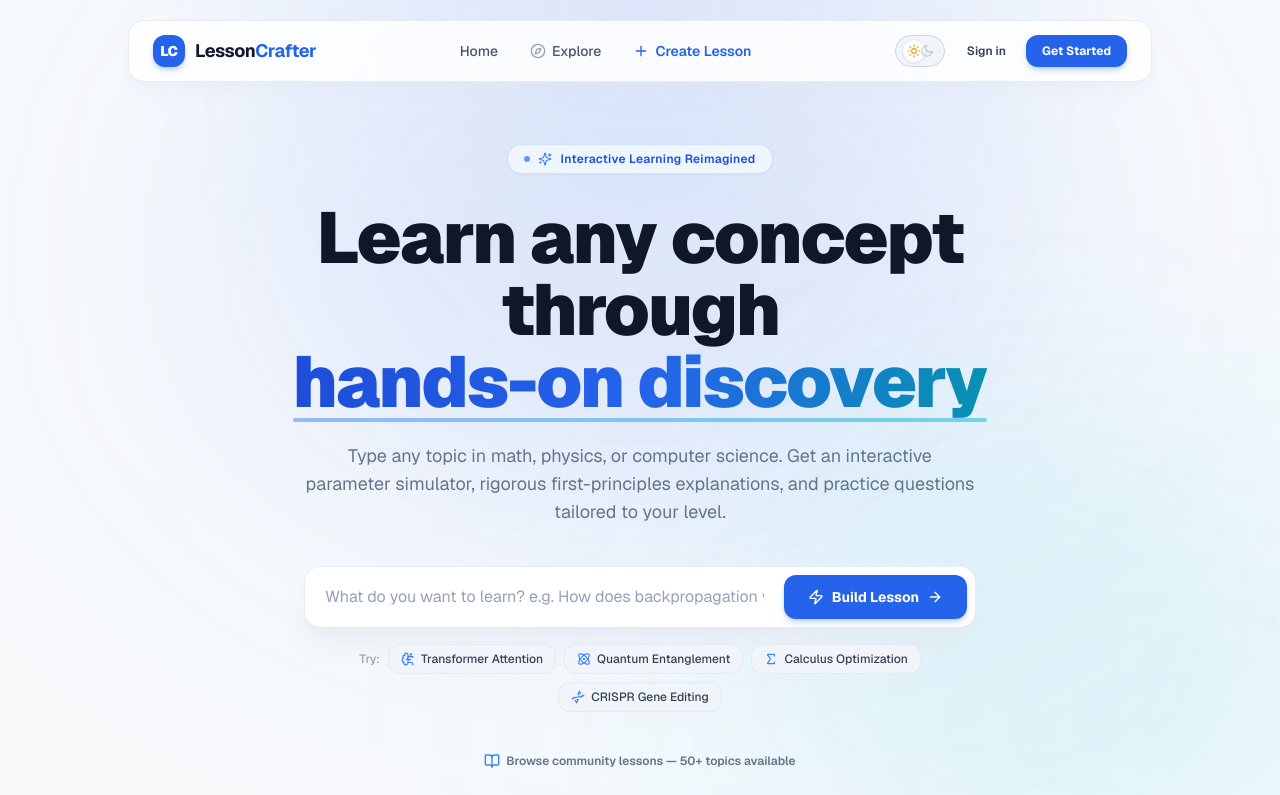
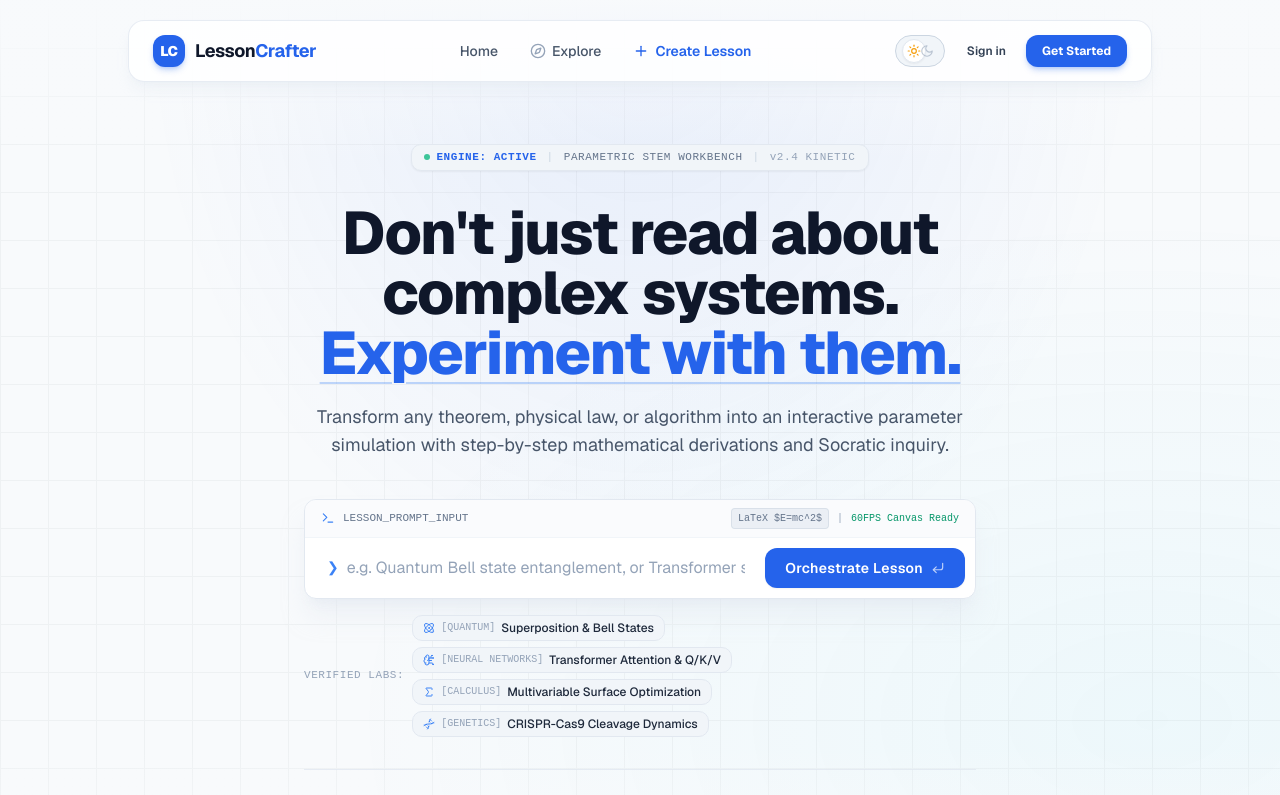
Before and after one commit to girishkhanna1105/lessonCrafter, a Next.js app in the folder lessoncrafter/: page / in a window 1280 px wide. Shown: the top 795 px of the page. Built offline with nearby package versions, Linux system fonts and the light colour scheme.

Commit message:
hero section improvement started minor tweeks left

```diff
--- a/lessoncrafter/components/HeroSection.tsx
+++ b/lessoncrafter/components/HeroSection.tsx
@@ -1,14 +1,46 @@
 "use client";
 
-import { useState, useEffect } from "react";
+import { useState } from "react";
 import { useRouter } from "next/navigation";
-import { ArrowRight, Sparkles, BookOpen, Zap, Atom, BrainCircuit, Sigma, Dna } from "lucide-react";
+import {
+  ArrowRight,
+  Terminal,
+  Atom,
+  BrainCircuit,
+  Sigma,
+  Dna,
+  Sliders,
+  BookOpen,
+  Compass,
+  CornerDownLeft,
+  CheckCircle2
+} from "lucide-react";
 
 const POPULAR_TOPICS = [
-  { label: "Transformer Attention", prompt: "Transformers: Self-Attention Mechanics & Q/K/V Matrices", icon: BrainCircuit },
-  { label: "Quantum Entanglement", prompt: "Quantum Computing: Superposition, Entanglement & Bell States", icon: Atom },
-  { label: "Calculus Optimization", prompt: "Calculus: Multivariable Optimization & Lagrange Multipliers", icon: Sigma },
-  { label: "CRISPR Gene Editing", prompt: "CRISPR-Cas9: Gene Editing Mechanism & Applications", icon: Dna },
+  {
+    domain: "QUANTUM",
+    label: "Superposition & Bell States",
+    prompt: "Quantum Computing: Superposition, Entanglement & Bell States with real-time state vector collapse",
+    icon: Atom
+  },
+  {
+    domain: "NEURAL NETWORKS",
+    label: "Transformer Attention & Q/K/V",
+    prompt: "Transformers: Scaled Dot-Product Self-Attention Mechanics & Q/K/V Projection Matrices",
+    icon: BrainCircuit
+  },
+  {
+    domain: "CALCULUS",
+    label: "Multivariable Surface Optimization",
+    prompt: "Calculus: Multivariable Optimization, Hessian Matrices & Lagrange Multipliers",
+    icon: Sigma
+  },
+  {
+    domain: "GENETICS",
+    label: "CRISPR-Cas9 Cleavage Dynamics",
+    prompt: "CRISPR-Cas9: Molecular Cleavage Mechanism, PAM Recognition & Double-Strand Repair",
+    icon: Dna
+  },
 ];
 
 export default function HeroSection() {
@@ -24,78 +56,107 @@ export default function HeroSection() {
   };
 
   return (
-    <section className="relative flex flex-col items-center justify-center min-h-[92vh] pt-32 sm:pt-36 pb-16 px-4 overflow-hidden">
+    <section className="relative flex flex-col items-center justify-center min-h-[92vh] pt-32 sm:pt-36 pb-20 px-4 overflow-hidden">
 
-      {/* ── Background depth ── */}
-      <div className="absolute inset-0 pointer-events-none">
-        {/* Primary cobalt top glow */}
-        <div className="absolute top-0 left-1/2 -translate-x-1/2 w-[900px] h-[500px] bg-cobalt-600/[0.09] dark:bg-cobalt-500/[0.14] rounded-full blur-[150px] animate-glow" />
-        {/* Cyan bottom-right accent */}
-        <div className="absolute bottom-0 right-0 w-[500px] h-[400px] bg-marine-500/[0.07] dark:bg-marine-500/[0.1] rounded-full blur-[120px]" style={{ animation: "glow-pulse 5s ease-in-out 1.5s infinite" }} />
-        {/* Dot grid */}
+      {/* ── Precision Technical Grid Background (Replaces AI blur blobs) ── */}
+      <div className="absolute inset-0 pointer-events-none select-none">
+        {/* Subtle structural grid lines */}
         <div
-          className="absolute inset-0 opacity-[0.025] dark:opacity-[0.04]"
+          className="absolute inset-0 opacity-[0.035] dark:opacity-[0.06]"
           style={{
-            backgroundImage: "radial-gradient(circle, #2563eb 1px, transparent 1px)",
-            backgroundSize: "32px 32px",
+            backgroundImage: `
+              linear-gradient(to right, currentColor 1px, transparent 1px),
+              linear-gradient(to bottom, currentColor 1px, transparent 1px)
+            `,
+            backgroundSize: "48px 48px"
           }}
         />
+        {/* Top subtle vignette */}
+        <div className="absolute inset-x-0 top-0 h-40 bg-gradient-to-b from-background to-transparent" />
+        {/* Bottom subtle vignette */}
+        <div className="absolute inset-x-0 bottom-0 h-40 bg-gradient-to-t from-background to-transparent" />
       </div>
 
-      {/* ── Main Content ── */}
-      <div className="text-center max-w-4xl mx-auto relative z-10">
+      {/* ── Main Technical Stage ── */}
+      <div className="max-w-4xl w-full mx-auto relative z-10 text-center flex flex-col items-center">
 
-        {/* Badge pill */}
-        <div className="inline-flex items-center gap-2 px-4 py-1.5 rounded-full bg-cobalt-50 dark:bg-cobalt-950/50 border border-cobalt-200/70 dark:border-cobalt-800/60 shadow-sm mb-7 animate-slide-up delay-0">
-          <span className="w-1.5 h-1.5 rounded-full bg-cobalt-500 animate-pulse" />
-          <Sparkles className="w-3.5 h-3.5 text-cobalt-500" />
-          <span className="text-xs font-semibold text-cobalt-700 dark:text-cobalt-300 tracking-wide">
-            Interactive Learning Reimagined
+        {/* 1. Precision Status Strip (No generic glowing pill with sparkles) */}
+        <div className="inline-flex items-center gap-2.5 px-3 py-1 rounded-md bg-slate-100 dark:bg-slate-900/90 border border-slate-200 dark:border-white/[0.08] font-mono text-[11px] tracking-wider text-slate-600 dark:text-slate-300 shadow-sm mb-8 animate-slide-up">
+          <span className="flex items-center gap-1.5 font-semibold text-cobalt-600 dark:text-cobalt-400">
+            <span className="w-1.5 h-1.5 rounded-full bg-emerald-500 animate-pulse" />
+            ENGINE: ACTIVE
           </span>
+          <span className="text-slate-300 dark:text-slate-700">|</span>
+          <span className="text-slate-500 dark:text-slate-400">PARAMETRIC STEM WORKBENCH</span>
+          <span className="text-slate-300 dark:text-slate-700">|</span>
+          <span className="text-slate-400 dark:text-slate-500 hidden sm:inline">v2.4 KINETIC</span>
         </div>
 
-        {/* Headline */}
-        <h1 className="text-5xl sm:text-6xl md:text-7xl font-black tracking-tight text-slate-900 dark:text-white leading-[1.07] mb-6 animate-slide-up delay-100">
-          Learn any concept through{" "}
-          <br className="hidden sm:block" />
-          <span className="relative inline-block">
-            <span className="text-gradient">hands-on discovery</span>
-            <span className="absolute -bottom-1 left-0 w-full h-1 bg-gradient-to-r from-cobalt-500 to-marine-500 rounded-full opacity-50" />
+        {/* 2. Authoritative Headline (High-contrast, crisp typographical scale) */}
+        <h1 className="text-4xl sm:text-5xl md:text-6xl font-extrabold tracking-tight text-slate-900 dark:text-white leading-[1.1] mb-5 max-w-3xl animate-slide-up delay-100">
+          Don't just read about complex systems.{" "}
+          <span className="text-cobalt-600 dark:text-cobalt-400 underline decoration-cobalt-500/30 decoration-2 underline-offset-8">
+            Experiment with them.
           </span>
         </h1>
 
-        <p className="mb-10 max-w-2xl mx-auto text-base sm:text-lg text-slate-500 dark:text-slate-400 font-normal leading-relaxed animate-slide-up delay-200">
-          Type any topic in math, physics, or computer science. Get an interactive
-          parameter simulator, rigorous first-principles explanations, and practice
-          questions tailored to your level.
+        {/* 3. Serious, grounded subtitle */}
+        <p className="max-w-2xl mx-auto text-base sm:text-lg text-slate-600 dark:text-slate-300 font-normal leading-relaxed mb-10 animate-slide-up delay-200">
+          Transform any theorem, physical law, or algorithm into an interactive
+          parameter simulation with step-by-step mathematical derivations and Socratic inquiry.
         </p>
 
-        {/* ── Big input bar ── */}
-        <div className="max-w-2xl mx-auto mb-10 animate-slide-up delay-300">
+        {/* 4. The Instrument Command Console (Replaces generic search box) */}
+        <div className="w-full max-w-2xl mx-auto mb-8 animate-slide-up delay-300 text-left">
+          <div className="bg-white dark:bg-[#0c111c] border border-slate-200 dark:border-white/[0.1] rounded-xl shadow-xl shadow-slate-200/50 dark:shadow-none overflow-hidden transition-all focus-within:border-cobalt-500/80 focus-within:ring-1 focus-within:ring-cobalt-500/30">
+
+            {/* Console Header Bar */}
+            <div className="flex items-center justify-between px-4 py-2 border-b border-slate-100 dark:border-white/[0.06] bg-slate-50/70 dark:bg-slate-900/40 text-[11px] font-mono text-slate-500 dark:text-slate-400 select-none">
+              <div className="flex items-center gap-2">
+                <Terminal className="w-3.5 h-3.5 text-cobalt-500" />
+                <span>LESSON_PROMPT_INPUT</span>
+              </div>
+              <div className="flex items-center gap-2 text-[10px]">
+                <span className="px-1.5 py-0.5 rounded bg-slate-200/60 dark:bg-white/[0.05] border border-slate-300/60 dark:border-white/[0.08]">
+                  LaTeX $E=mc^2$
+                </span>
+                <span className="text-slate-400 dark:text-slate-600 hidden sm:inline">|</span>
+                <span className="text-emerald-600 dark:text-emerald-400 hidden sm:inline">60FPS Canvas Ready</span>
+              </div>
+            </div>
+
+            {/* Prompt Input Form */}
             <form
               onSubmit={(e) => { e.preventDefault(); handleCreate(); }}
-            className="flex items-stretch bg-white dark:bg-slate-900/90 border border-slate-200/80 dark:border-slate-700/60 rounded-2xl shadow-xl shadow-slate-200/60 dark:shadow-none transition-all duration-200 focus-within:border-cobalt-400 dark:focus-within:border-cobalt-500 focus-within:shadow-[0_0_0_4px_rgba(37,99,235,0.1)] dark:focus-within:shadow-[0_0_0_4px_rgba(37,99,235,0.15)] overflow-hidden"
+              className="p-2 sm:p-2.5 flex flex-col sm:flex-row items-stretch sm:items-center gap-2"
             >
+              <div className="flex-1 flex items-center px-3 py-2">
+                <span className="font-mono text-sm text-cobalt-500 dark:text-cobalt-400 mr-2 select-none">❯</span>
                 <input
                   type="text"
                   value={prompt}
                   onChange={(e) => setPrompt(e.target.value)}
-              placeholder="What do you want to learn? e.g. How does backpropagation work?"
-              className="flex-1 bg-transparent pl-5 pr-3 py-4 text-slate-900 dark:text-white placeholder-slate-400 dark:placeholder-slate-500 text-base focus:outline-none"
+                  placeholder="e.g. Quantum Bell state entanglement, or Transformer self-attention"
+                  className="w-full bg-transparent text-slate-900 dark:text-white placeholder-slate-400 dark:placeholder-slate-500 text-sm sm:text-base focus:outline-none"
                 />
+              </div>
+
               <button
                 type="submit"
-              className="m-2 px-6 py-3 bg-cobalt-600 hover:bg-cobalt-500 active:scale-95 text-white font-bold text-sm rounded-xl transition-all shadow-md shadow-cobalt-600/25 flex items-center gap-2 cursor-pointer flex-shrink-0 btn-lift"
+                className="px-5 py-2.5 rounded-lg bg-cobalt-600 hover:bg-cobalt-500 active:scale-[0.98] text-white font-semibold text-xs sm:text-sm tracking-wide transition-all shadow-sm flex items-center justify-center gap-2 cursor-pointer flex-shrink-0"
               >
-              <Zap className="w-4 h-4" />
-              <span>Build Lesson</span>
-              <ArrowRight className="w-4 h-4" />
+                <span>Orchestrate Lesson</span>
+                <CornerDownLeft className="w-3.5 h-3.5 opacity-70" />
               </button>
             </form>
+          </div>
 
-          {/* Quick-start chips */}
-          <div className="mt-4 flex flex-wrap items-center justify-center gap-2">
-            <span className="text-xs text-slate-400 dark:text-slate-500 font-medium">Try:</span>
+          {/* Quick Preset Labs (Precision chips with domain tags) */}
+          <div className="mt-4 flex flex-col sm:flex-row sm:items-center gap-2">
+            <span className="font-mono text-[11px] text-slate-400 dark:text-slate-500 uppercase tracking-wider shrink-0">
+              Verified Labs:
+            </span>
+            <div className="flex flex-wrap gap-1.5">
               {POPULAR_TOPICS.map((topic, i) => {
                 const Icon = topic.icon;
                 return (
@@ -103,25 +164,37 @@ export default function HeroSection() {
                     key={i}
                     type="button"
                     onClick={() => handleCreate(topic.prompt)}
-                  style={{ transitionDelay: `${i * 50}ms` }}
-                  className="flex items-center gap-1.5 px-3 py-1.5 rounded-lg bg-slate-100 hover:bg-slate-200 dark:bg-slate-800/80 dark:hover:bg-slate-700/80 border border-slate-200/80 dark:border-slate-700/40 hover:border-cobalt-300/50 text-slate-700 dark:text-slate-300 text-xs font-medium transition-all cursor-pointer hover:-translate-y-0.5"
+                    className="group inline-flex items-center gap-1.5 px-2.5 py-1 rounded-md bg-slate-100 hover:bg-slate-200 dark:bg-white/[0.04] dark:hover:bg-white/[0.08] border border-slate-200 dark:border-white/[0.06] hover:border-cobalt-400/40 text-slate-700 dark:text-slate-300 text-xs transition-all cursor-pointer"
                   >
-                  <Icon className="w-3.5 h-3.5 text-cobalt-500 dark:text-cobalt-400" />
+                    <Icon className="w-3 h-3 text-cobalt-500 group-hover:scale-110 transition-transform" />
+                    <span className="font-mono text-[10px] text-slate-400 dark:text-slate-500 group-hover:text-slate-600 dark:group-hover:text-slate-300 font-medium">
+                      [{topic.domain}]
+                    </span>
+                    <span className="font-medium text-slate-800 dark:text-slate-200">
                       {topic.label}
+                    </span>
                   </button>
                 );
               })}
             </div>
           </div>
+        </div>
 
-        {/* Social proof link */}
-        <button
-          onClick={() => router.push("/lessons")}
-          className="inline-flex items-center gap-1.5 text-xs font-semibold text-slate-500 dark:text-slate-400 hover:text-cobalt-600 dark:hover:text-white transition-colors cursor-pointer animate-slide-up delay-400"
-        >
-          <BookOpen className="w-4 h-4 text-cobalt-500" />
-          Browse community lessons — 50+ topics available
-        </button>
+        {/* 5. Tripartite Engineering Verification Bar (Replaces generic marketing claim) */}
+        <div className="w-full max-w-2xl pt-6 border-t border-slate-200/80 dark:border-white/[0.06] grid grid-cols-1 sm:grid-cols-3 gap-3 text-left font-mono text-[11px] text-slate-500 dark:text-slate-400 animate-slide-up delay-400">
+          <div className="flex items-center gap-2">
+            <CheckCircle2 className="w-3.5 h-3.5 text-emerald-500 shrink-0" />
+            <span>01 · Real-Time Simulation</span>
+          </div>
+          <div className="flex items-center gap-2">
+            <CheckCircle2 className="w-3.5 h-3.5 text-emerald-500 shrink-0" />
+            <span>02 · First-Principles Derivation</span>
+          </div>
+          <div className="flex items-center gap-2">
+            <CheckCircle2 className="w-3.5 h-3.5 text-emerald-500 shrink-0" />
+            <span>03 · Socratic Challenge</span>
+          </div>
+        </div>
 
       </div>
     </section>
```
Lines whose indentation alone changed are shown as unchanged.
